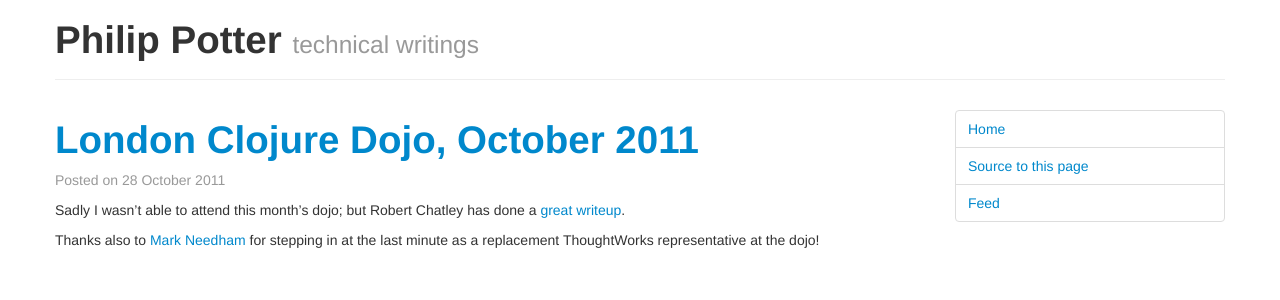
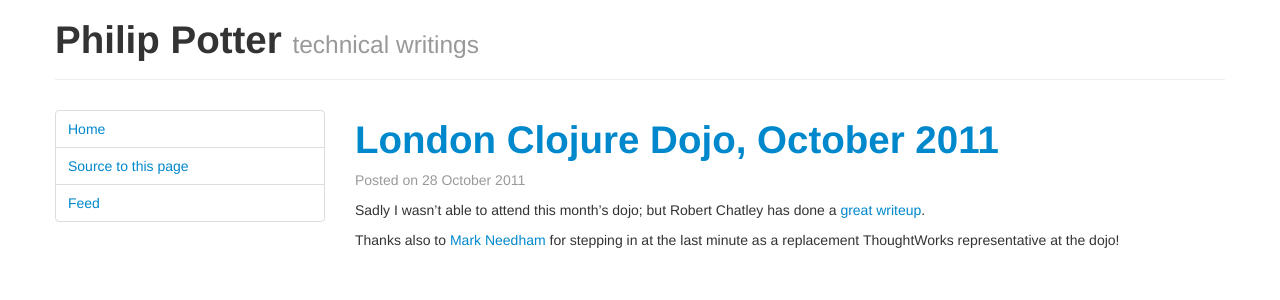
Before and after one commit to philandstuff/www.philandstuff.com, a Jekyll site: the page built from _posts/2011-10-28-london-clojure-dojo-october-2011.html, in a window 1280 px wide. Shown: the top 300 px of the page. Built offline with Jekyll 4.4.1, drawn with Linux system fonts in a browser that asks for light colours.

Commit message:
move nav to left to stop it jumping to bottom on mobile

```diff
--- a/_layouts/post.html
+++ b/_layouts/post.html
@@ -1,12 +1,7 @@
 ---
 layout: default
 ---
-<div class="span8">
-<h1><a href="{{ page.url }}">{{ page.title }}</a></h1>
-<p class="muted">Posted on {{ page.date | date_to_long_string }}</p>
-{{ content }}
-</div>
-<div class="span3 offset1">
+<div class="span3">
 <nav>
 <ul class="nav nav-tabs nav-stacked">
 <li><a href="/">Home</a></li>
@@ -19,3 +14,8 @@ Source to this page</a></li>
 <span class="label">{{ tag }}</span>
 {% endfor %}
 </div>
+<div class="span9">
+<h1><a href="{{ page.url }}">{{ page.title }}</a></h1>
+<p class="muted">Posted on {{ page.date | date_to_long_string }}</p>
+{{ content }}
+</div>
```
Also changed, not shown: _layouts/page.html (+4 -5 lines).
